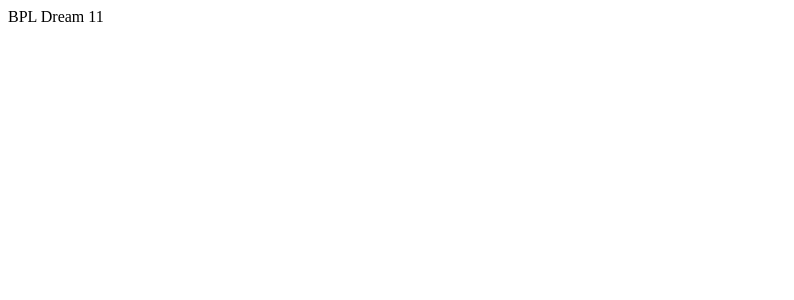
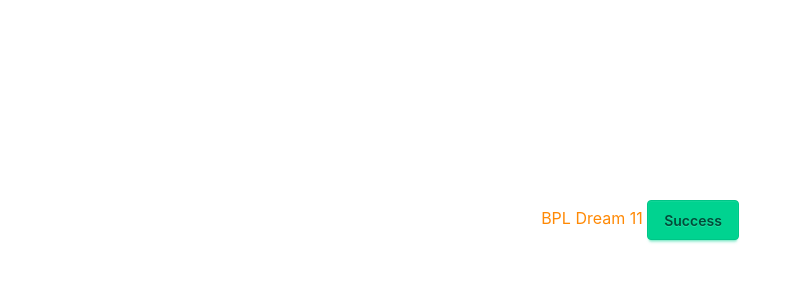
Before and after one commit to officialbondondatta/bpl_dream_11, a React (Vite) app: page / in a window 1280 px wide. Shown: the top 300 px of the page, without its empty margins (0-794 px from the left). Built offline with nearby package versions, Linux system fonts and the light colour scheme.

Commit message:
initial setup done

```diff
--- a/package.json
+++ b/package.json
@@ -10,8 +10,10 @@
     "preview": "vite preview"
   },
   "dependencies": {
+    "@tailwindcss/vite": "^4.3.3",
     "react": "^19.2.8",
-    "react-dom": "^19.2.8"
+    "react-dom": "^19.2.8",
+    "tailwindcss": "^4.3.3"
   },
   "devDependencies": {
     "@eslint/js": "^10.0.1",
@@ -19,6 +21,7 @@
     "@types/react": "^19.2.18",
     "@types/react-dom": "^19.2.7",
     "@vitejs/plugin-react": "^6.1.1",
+    "daisyui": "^5.7.37",
     "eslint": "^10.10.0",
     "eslint-plugin-react-hooks": "^7.1.1",
     "eslint-plugin-react-refresh": "^0.5.6",
--- a/src/App.tsx
+++ b/src/App.tsx
@@ -1,9 +1,10 @@
-
 function App() {
 
   return (
     <>
-      BPL Dream 11
+      <h1 className="text-orange-400 text-center mt-50">
+        BPL Dream 11 <button className="btn btn-success">Success</button>
+      </h1>
     </>
   )
 }
--- a/src/index.css
+++ b/src/index.css
@@ -0,0 +1,2 @@
+@import "tailwindcss";
+@plugin "daisyui";
--- a/vite.config.ts
+++ b/vite.config.ts
@@ -1,7 +1,8 @@
+import tailwindcss from '@tailwindcss/vite';
 import react from '@vitejs/plugin-react'
 import { defineConfig } from 'vite'
 
 // https://vite.dev/config/
 export default defineConfig({
-  plugins: [react()],
+  plugins: [react(), tailwindcss()],
 })
```
Also changed, not shown: 1 other file (tests, documents, lock files or other folders).
